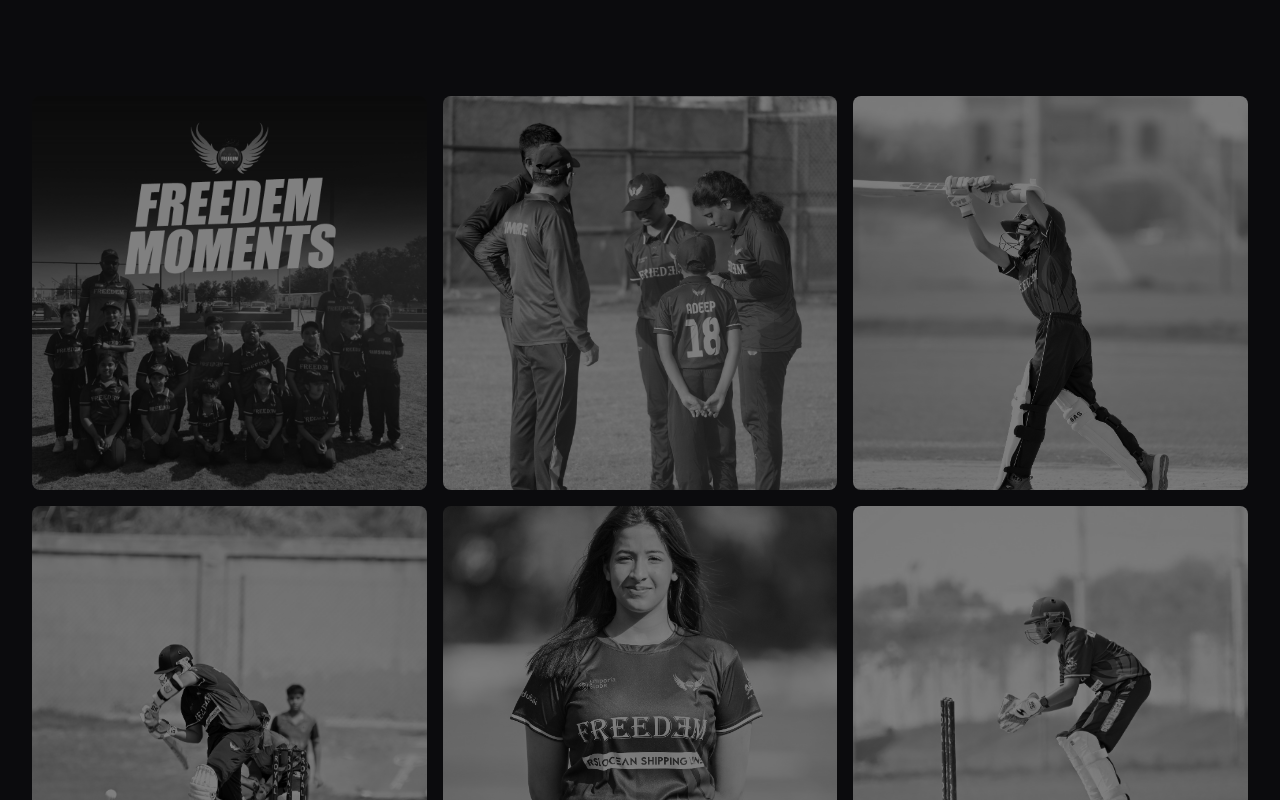
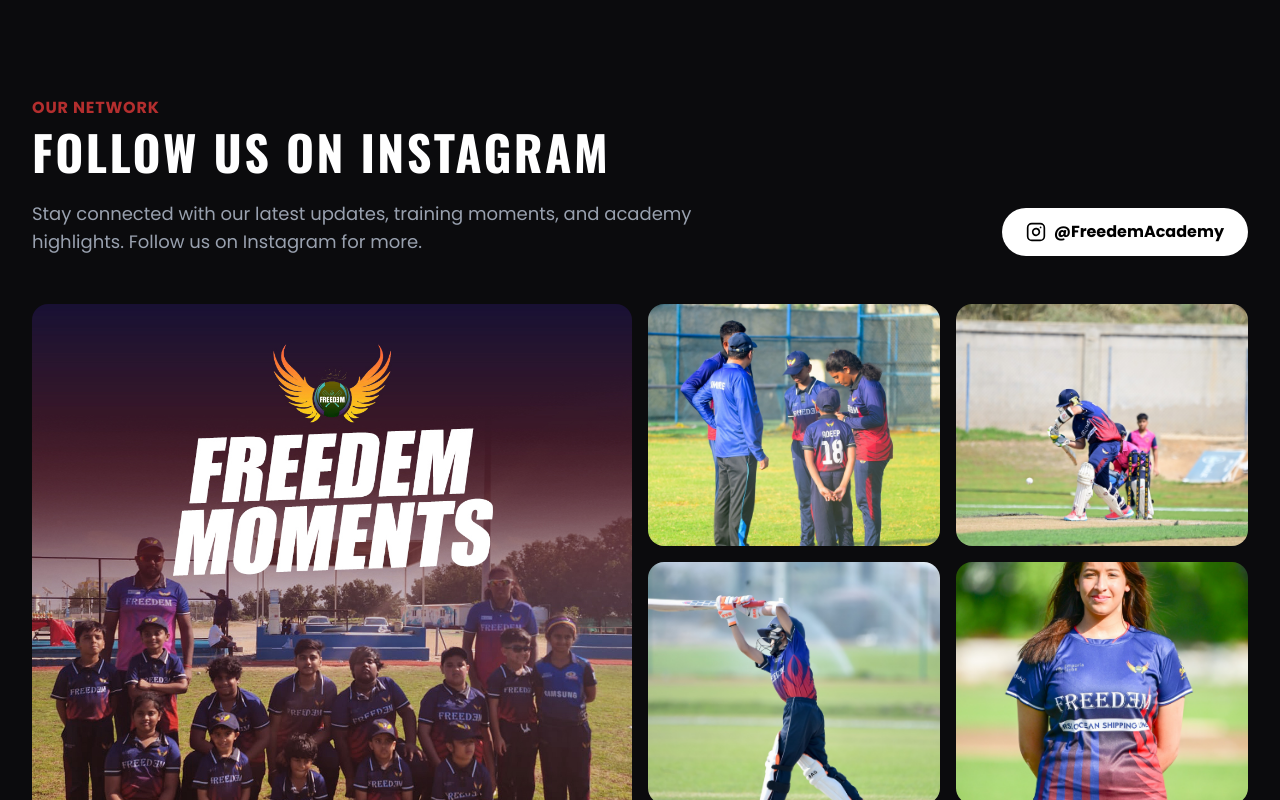
Before and after one commit to ChemyDigi/CricketAcademyFreedem, a Next.js app in the folder freedem_academy/: page /about in a window 1280 px wide. Shown: the part 2960-3760 px from the top of the page. Built offline with nearby package versions, Linux system fonts and the light colour scheme.

Commit message:
Added the instagram feed section

```diff
--- a/freedem_academy/app/about/page.tsx
+++ b/freedem_academy/app/about/page.tsx
@@ -5,7 +5,7 @@
 import StatsSection from "../../components/about/StatsSection";
 import { AboutIntro, AboutDetails } from "../../components/about/AboutSections";
 import CoachesGrid from "../../components/about/CoachesGrid"; // Reusing CoachesGrid
-import ImageGalleryGrid from "../../components/shared/ImageGalleryGrid";
+import InstagramFeed from "../../components/shared/InstagramFeed";
 
 export default function AboutPage() {
   return (
@@ -25,7 +25,7 @@
          </div>
          <CoachesGrid />
       </div>
-      <ImageGalleryGrid />
+      <InstagramFeed />
       <Footer />
     </main>
   );
--- /dev/null
+++ b/freedem_academy/components/shared/InstagramFeed.tsx
@@ -0,0 +1,114 @@
+"use client";
+
+import Image from "next/image";
+import { Instagram } from "lucide-react";
+
+const images = [
+  "/gallery/1.jpg",
+  "/gallery/2.jpg",
+  "/gallery/3.jpg",
+  "/gallery/4.jpg",
+  "/gallery/5.jpg"
+];
+
+export default function InstagramFeed() {
+  return (
+    <section className="py-20 bg-[#0B0B0D] overflow-hidden">
+      <div className="max-w-7xl mx-auto px-4 sm:px-6 lg:px-8">
+        {/* Header */}
+        <div className="flex flex-col md:flex-row justify-between items-start md:items-end mb-12 gap-6">
+          <div className="max-w-2xl">
+            <span className="text-primary font-bold tracking-wider uppercase mb-2 block">
+              Our Network
+            </span>
+            <h2 className="text-4xl md:text-5xl font-bold text-white mb-6">
+              Follow us on Instagram
+            </h2>
+            <p className="text-gray-400 text-lg">
+              Stay connected with our latest updates, training moments, and
+              academy highlights. Follow us on Instagram for more.
+            </p>
+          </div>
+
+          <a
+            href="https://instagram.com"
+            target="_blank"
+            rel="noopener noreferrer"
+            className="inline-flex items-center gap-2 bg-white text-black px-6 py-3 rounded-full font-bold hover:bg-primary hover:text-white transition-all duration-300"
+          >
+            <Instagram size={20} />
+            <span>@FreedemAcademy</span>
+          </a>
+        </div>
+
+        {/* Masonry-style Layout */}
+        <div className="grid grid-cols-1 md:grid-cols-4 gap-4 md:h-[600px]">
+          {/* Main Large Image */}
+          <div className="md:col-span-2 md:row-span-2 relative group rounded-2xl overflow-hidden h-[400px] md:h-full">
+             <Image
+              src={images[0]}
+              alt="Highlight moment"
+              fill
+              className="object-cover transition-transform duration-700 group-hover:scale-110"
+            />
+            <div className="absolute inset-0 bg-black/20 group-hover:bg-black/40 transition-colors duration-300 flex items-center justify-center opacity-0 group-hover:opacity-100">
+               <Instagram className="text-white w-12 h-12 drop-shadow-lg" />
+            </div>
+          </div>
+
+          {/* Secondary Column */}
+          <div className="col-span-1 md:col-span-1 flex flex-col gap-4 h-full">
+            <div className="relative group rounded-2xl overflow-hidden flex-1 min-h-[200px]">
+              <Image
+                src={images[1]}
+                alt="Training session"
+                fill
+                className="object-cover transition-transform duration-700 group-hover:scale-110"
+              />
+               <div className="absolute inset-0 bg-black/20 group-hover:bg-black/40 transition-colors duration-300 flex items-center justify-center opacity-0 group-hover:opacity-100">
+                 <Instagram className="text-white w-8 h-8 drop-shadow-lg" />
+              </div>
+            </div>
+            <div className="relative group rounded-2xl overflow-hidden flex-1 min-h-[200px]">
+               <Image
+                src={images[2]}
+                alt="Team spirit"
+                fill
+                className="object-cover transition-transform duration-700 group-hover:scale-110"
+              />
+               <div className="absolute inset-0 bg-black/20 group-hover:bg-black/40 transition-colors duration-300 flex items-center justify-center opacity-0 group-hover:opacity-100">
+                 <Instagram className="text-white w-8 h-8 drop-shadow-lg" />
+              </div>
+            </div>
+          </div>
+
+          {/* Third Column */}
+          <div className="col-span-1 md:col-span-1 flex flex-col gap-4 h-full">
+             <div className="relative group rounded-2xl overflow-hidden flex-1 min-h-[200px]">
+              <Image
+                src={images[3]}
+                alt="Academy life"
+                fill
+                className="object-cover transition-transform duration-700 group-hover:scale-110"
+              />
+               <div className="absolute inset-0 bg-black/20 group-hover:bg-black/40 transition-colors duration-300 flex items-center justify-center opacity-0 group-hover:opacity-100">
+                 <Instagram className="text-white w-8 h-8 drop-shadow-lg" />
+              </div>
+            </div>
+             <div className="relative group rounded-2xl overflow-hidden flex-1 min-h-[200px]">
+              <Image
+                src={images[4]}
+                alt="Victory moment"
+                fill
+                className="object-cover transition-transform duration-700 group-hover:scale-110"
+              />
+               <div className="absolute inset-0 bg-black/20 group-hover:bg-black/40 transition-colors duration-300 flex items-center justify-center opacity-0 group-hover:opacity-100">
+                 <Instagram className="text-white w-8 h-8 drop-shadow-lg" />
+              </div>
+            </div>
+          </div>
+        </div>
+      </div>
+    </section>
+  );
+}
```
